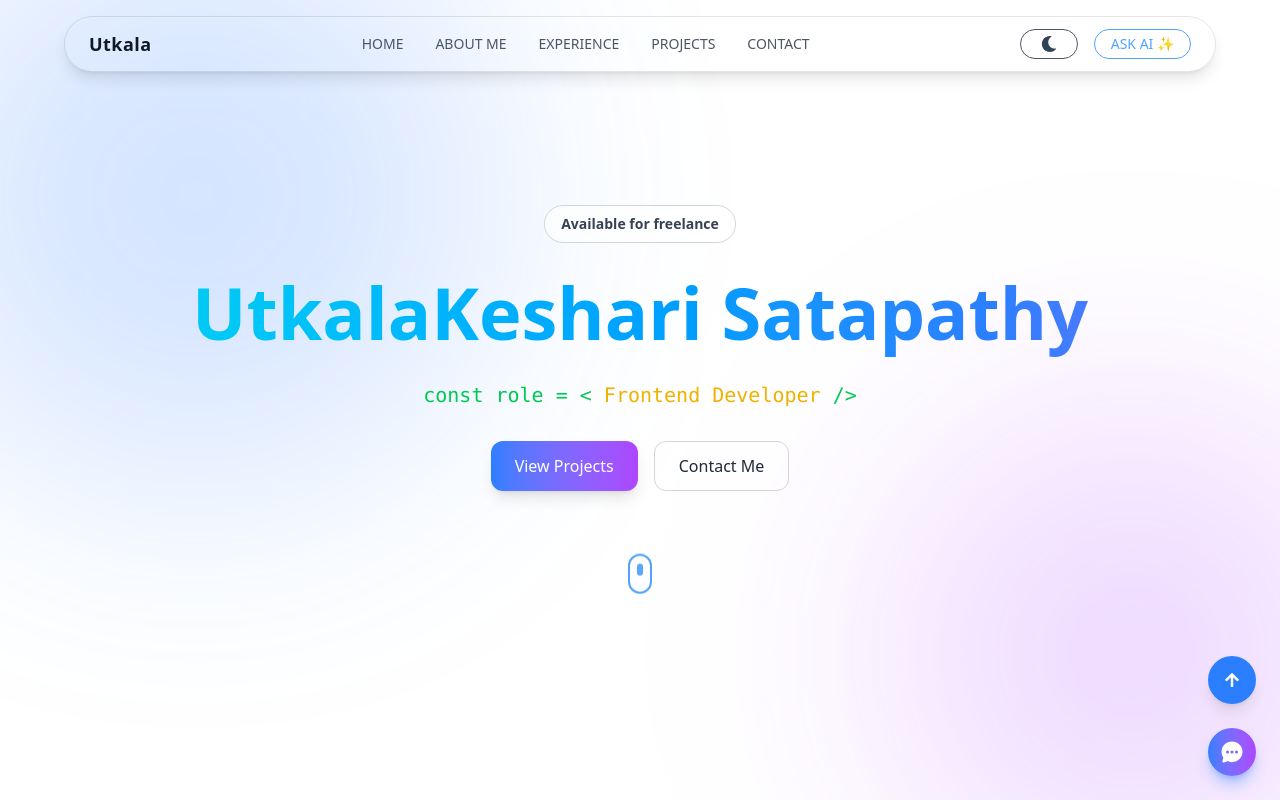
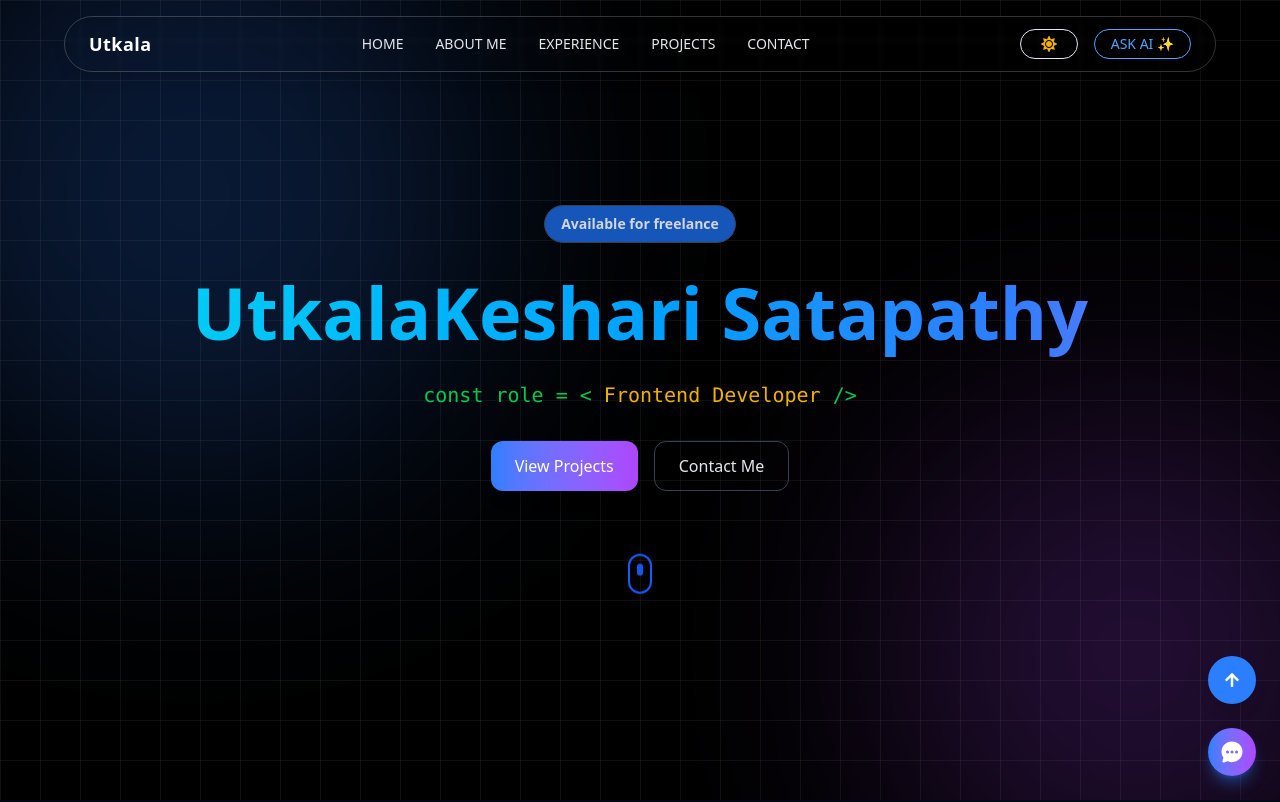
Before and after one commit to utkalakeshari-satapathy2004/portfolio, a Next.js app: page / in a window 1280 px wide. Shown: the top 802 px of the page. Built offline with nearby package versions, Linux system fonts and the light colour scheme.

Commit message:
update dark theme

```diff
--- a/src/app/layout.jsx
+++ b/src/app/layout.jsx
@@ -14,6 +14,13 @@ export default function RootLayout({ children }) {
       lang="en"
       className=" h-full antialiased"
     >
+      <head>
+        <script
+          dangerouslySetInnerHTML={{
+            __html: `(function(){try{var t=localStorage.getItem('theme');if(t==='dark'||!t){document.documentElement.classList.add('dark');}else{document.documentElement.classList.remove('dark');}}catch(e){}})();`,
+          }}
+        />
+      </head>
       <body className="min-h-full flex flex-col">
         {children}
       </body>
--- a/src/hooks/ThemeToggle.jsx
+++ b/src/hooks/ThemeToggle.jsx
@@ -10,12 +10,7 @@ export default function ThemeToggle() {
 
   useEffect(() => {
     const savedTheme = localStorage.getItem("theme");
-    const prefersDark = window.matchMedia(
-      "(prefers-color-scheme: dark)"
-    ).matches;
-
-    const shouldBeDark =
-      savedTheme === "dark" || (!savedTheme && prefersDark);
+    const shouldBeDark = savedTheme === "light" ? false : true;
 
     setIsDark(shouldBeDark);
     document.documentElement.classList.toggle("dark", shouldBeDark);
```
